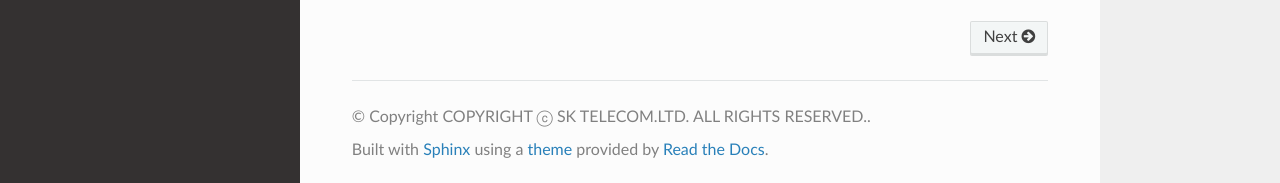
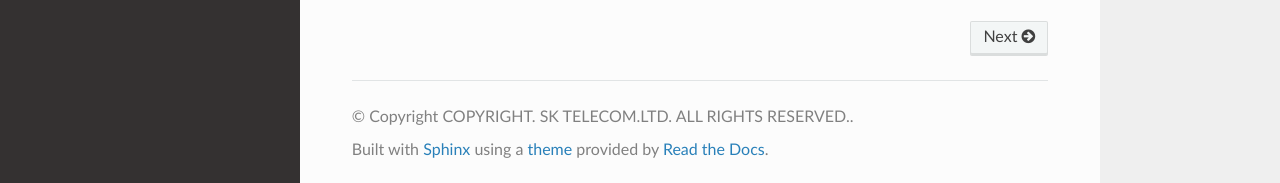
Before and after one commit to skt-smartfleet/web_document, a Sphinx documentation site: the page built from source/index.rst, in a window 1280 px wide and 900 px high, scrolled down 1372 px. Shown: the part 714-897 px from the top of the window. Built offline with Sphinx 7.4.7 and the Read the Docs theme 2.0.0, drawn with Linux system fonts in a browser that asks for light colours.

```diff
--- a/source/conf.py
+++ b/source/conf.py
@@ -54,7 +54,7 @@
 
 # General information about the project.
 project = 'Smart[Fleet] Platform'
-copyright = 'COPYRIGHT ⓒ SK TELECOM.LTD. ALL RIGHTS RESERVED.'
+copyright = 'COPYRIGHT. SK TELECOM.LTD. ALL RIGHTS RESERVED.'
 author = 'hbahn'
 
 # The version info for the project you're documenting, acts as replacement for
```
